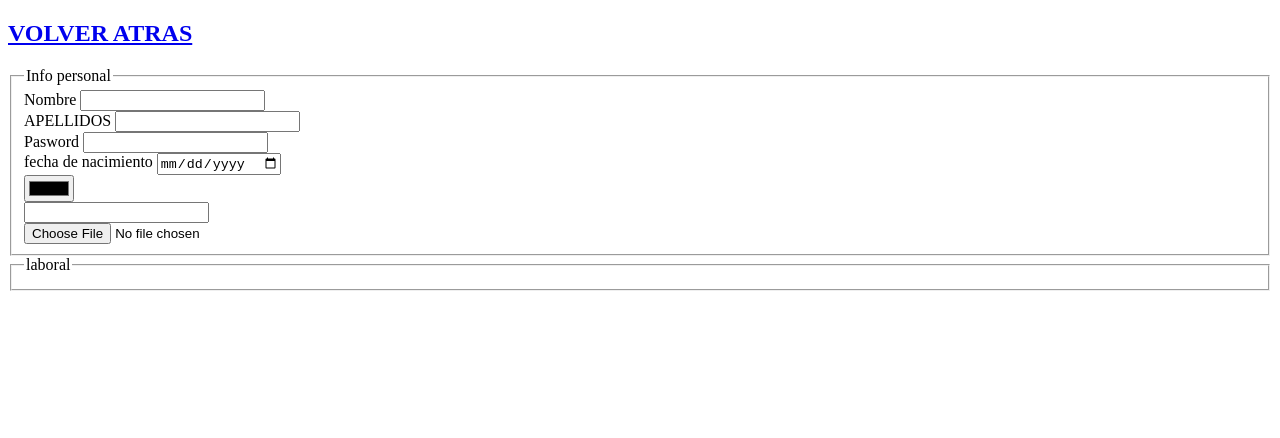
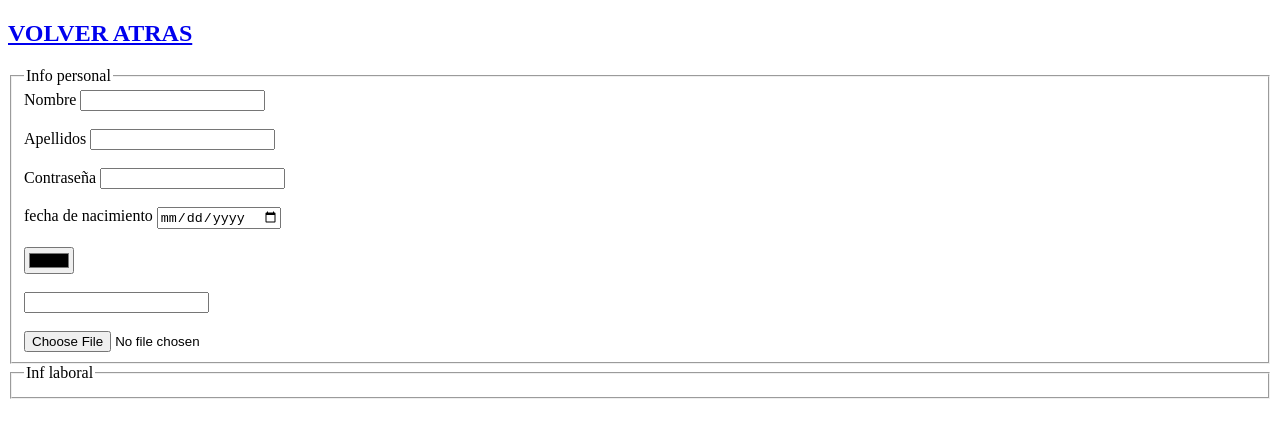
Before and after one commit to Kev2205/Clases.viernes, a plain HTML site: page html/form.html in a window 1280 px wide. Drawn offline with Linux system fonts and the light colour scheme.

Commit message:
load file form

```diff
--- a/html/form.html
+++ b/html/form.html
@@ -13,23 +13,23 @@
             <legend>Info personal</legend>
             <label for="">Nombre</label>
             <input type="text">
-            <br>
-            <label for="">APELLIDOS</label>
+            <br> <br>
+            <label for="">Apellidos</label>
             <input type="text">
-            <br>
-            <label for="">Pasword</label>
+            <br> <br>
+            <label for="">Contraseña</label>
             <input type="password">
-            <br>
+            <br> <br>
             <label for="">fecha de nacimiento</label>
             <input type="date">
-            <br><input type="color" name="" id="">
-            <br><input type="number" name="" id="">
-            <br><input type="file" name="" id="">
+            <br><br><input type="color" name="" id="">
+            <br><br><input type="number" name="" id="">
+            <br><br><input type="file" name="" id="">
         </fieldset>
     </form>
     <form action="">
         <fieldset>
-            <legend>laboral</legend>
+            <legend>Inf laboral</legend>
             <label for=""></label>
         </fieldset>
     </form>
```
